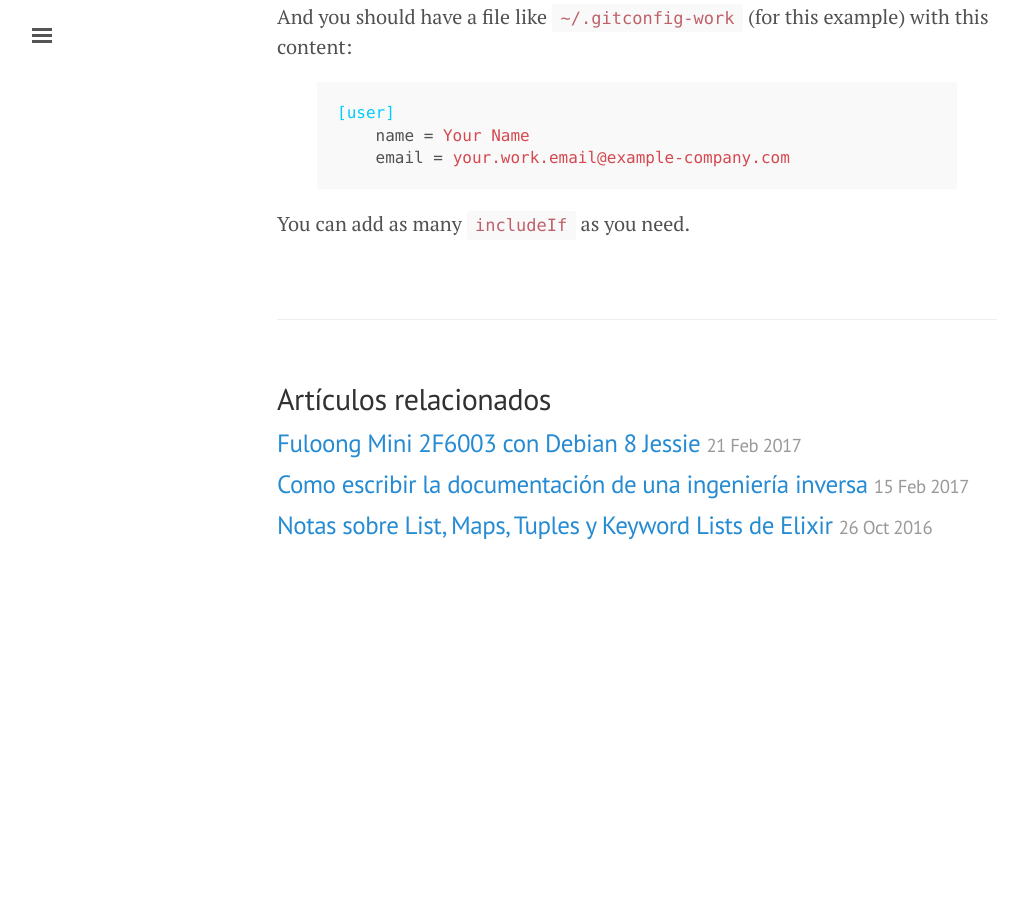
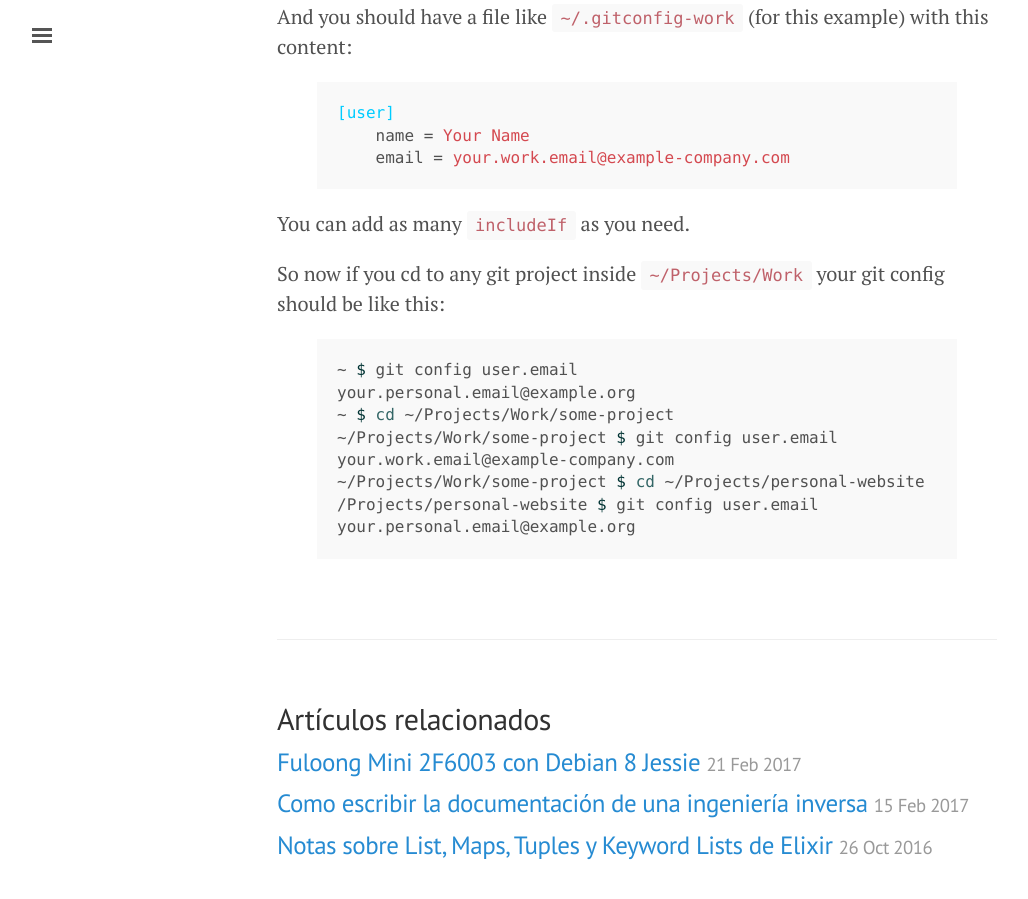
Before and after one commit to mijailr/mijailr.github.io, a Jekyll site: the page built from _posts/2020-03-11-dynamic-git-config-use-diferent-profiles-per-folder.md, in a window 1280 px wide and 900 px high, scrolled down 692 px. Shown: the whole window, without its empty margins (3-1031 px from the left). Built offline with Jekyll 4.4.1, drawn with Linux system fonts in a browser that asks for light colours; before the commit the page ends 1294 px from its top, so only the background shows below that.

Commit message:
Add details to gitconfig

```diff
--- a/_posts/2020-03-11-dynamic-git-config-use-diferent-profiles-per-folder.md
+++ b/_posts/2020-03-11-dynamic-git-config-use-diferent-profiles-per-folder.md
@@ -28,3 +28,16 @@ And you should have a file like `~/.gitconfig-work` (for this example) with this
 {% endhighlight %}
 
 You can add as many `includeIf` as you need.
+
+So now if you cd to any git project inside `~/Projects/Work` your git config should be like this:
+
+{% highlight sh %}
+~ $ git config user.email
+your.personal.email@example.org
+~ $ cd ~/Projects/Work/some-project
+~/Projects/Work/some-project $ git config user.email
+your.work.email@example-company.com
+~/Projects/Work/some-project $ cd ~/Projects/personal-website
+/Projects/personal-website $ git config user.email
+your.personal.email@example.org
+{% endhighlight %}
```
